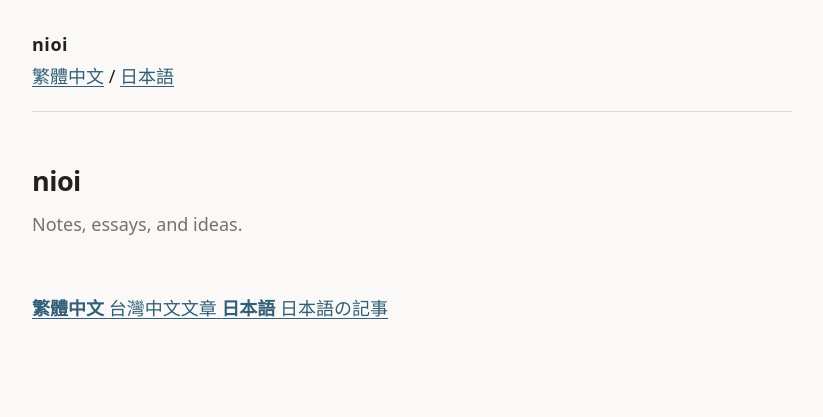
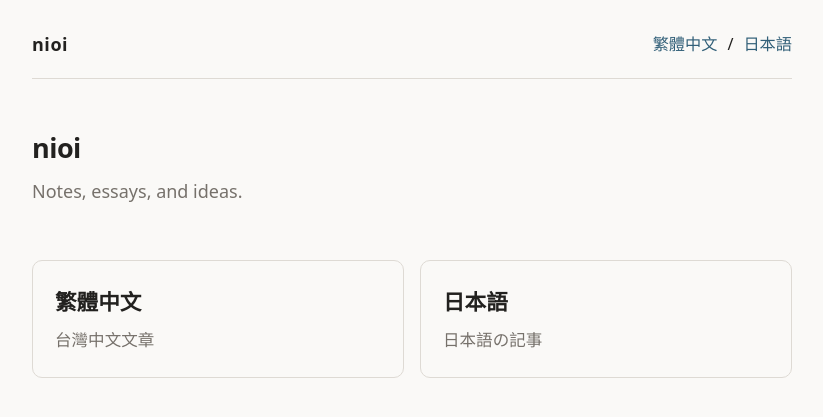
Before and after one commit to amr4u/nioi, a Jekyll site: the page built from index.html, in a window 1280 px wide. Shown: the top 417 px of the page, without its empty margins (228-1051 px from the left). Built offline with Jekyll 4.4.1, drawn with Linux system fonts in a browser that asks for light colours.

Commit message:
Style bilingual navigation and language entry

```diff
--- a/assets/style.css
+++ b/assets/style.css
@@ -18,14 +18,12 @@
 }
 
 * { box-sizing: border-box; }
-
 html { font-size: 18px; }
-
 body {
   margin: 0;
   background: var(--bg);
   color: var(--text);
-  font-family: system-ui, -apple-system, BlinkMacSystemFont, "Segoe UI", "Noto Sans TC", "PingFang TC", sans-serif;
+  font-family: system-ui, -apple-system, BlinkMacSystemFont, "Segoe UI", "Noto Sans TC", "Noto Sans JP", "PingFang TC", sans-serif;
   line-height: 1.8;
 }
 
@@ -38,6 +36,10 @@ a { color: var(--link); text-decoration-thickness: .08em; text-underline-offset:
 }
 
 .site-header {
+  display: flex;
+  align-items: center;
+  justify-content: space-between;
+  gap: 20px;
   padding: 28px 0 18px;
   border-bottom: 1px solid var(--line);
 }
@@ -49,18 +51,49 @@ a { color: var(--link); text-decoration-thickness: .08em; text-underline-offset:
   letter-spacing: .03em;
 }
 
+.language-nav,
+.translation-switcher {
+  display: flex;
+  align-items: center;
+  gap: 10px;
+  font-size: .9rem;
+}
+
+.language-nav a,
+.translation-switcher a { text-decoration: none; }
+.language-nav a[aria-current="page"],
+.translation-switcher a[aria-current="page"] {
+  color: var(--text);
+  font-weight: 700;
+}
+
 .content { padding: 52px 0 84px; }
-
 .intro { margin-bottom: 52px; }
 .intro h1,
 .post-header h1 { margin: 0; line-height: 1.25; letter-spacing: -.02em; }
 .intro p { color: var(--muted); margin-top: 10px; }
+.eyebrow { font-size: .82rem; letter-spacing: .08em; text-transform: uppercase; }
+
+.language-choices {
+  display: grid;
+  grid-template-columns: repeat(2, minmax(0, 1fr));
+  gap: 16px;
+}
+.language-card {
+  display: block;
+  padding: 22px;
+  border: 1px solid var(--line);
+  border-radius: 10px;
+  color: var(--text);
+  text-decoration: none;
+}
+.language-card strong { display: block; font-size: 1.2rem; }
+.language-card span { display: block; margin-top: 4px; color: var(--muted); font-size: .92rem; }
 
 .post-item {
   padding: 24px 0;
   border-top: 1px solid var(--line);
 }
-
 .post-item h2 { margin: 3px 0 5px; line-height: 1.35; }
 .post-item h2 a { color: var(--text); text-decoration: none; }
 .post-item p { margin: 6px 0 0; }
@@ -70,6 +103,7 @@ a { color: var(--link); text-decoration-thickness: .08em; text-underline-offset:
 .post-header { margin-bottom: 42px; }
 .post-header h1 { font-size: clamp(2rem, 7vw, 3.25rem); margin-top: 6px; }
 .post-description { color: var(--muted); font-size: 1.08rem; }
+.translation-switcher { margin-top: 18px; }
 
 .post-content h2,
 .post-content h3 { margin-top: 2em; line-height: 1.4; }
@@ -96,4 +130,6 @@ a { color: var(--link); text-decoration-thickness: .08em; text-underline-offset:
 @media (max-width: 600px) {
   html { font-size: 17px; }
   .content { padding-top: 38px; }
+  .site-header { align-items: flex-start; flex-direction: column; gap: 8px; }
+  .language-choices { grid-template-columns: 1fr; }
 }
```
